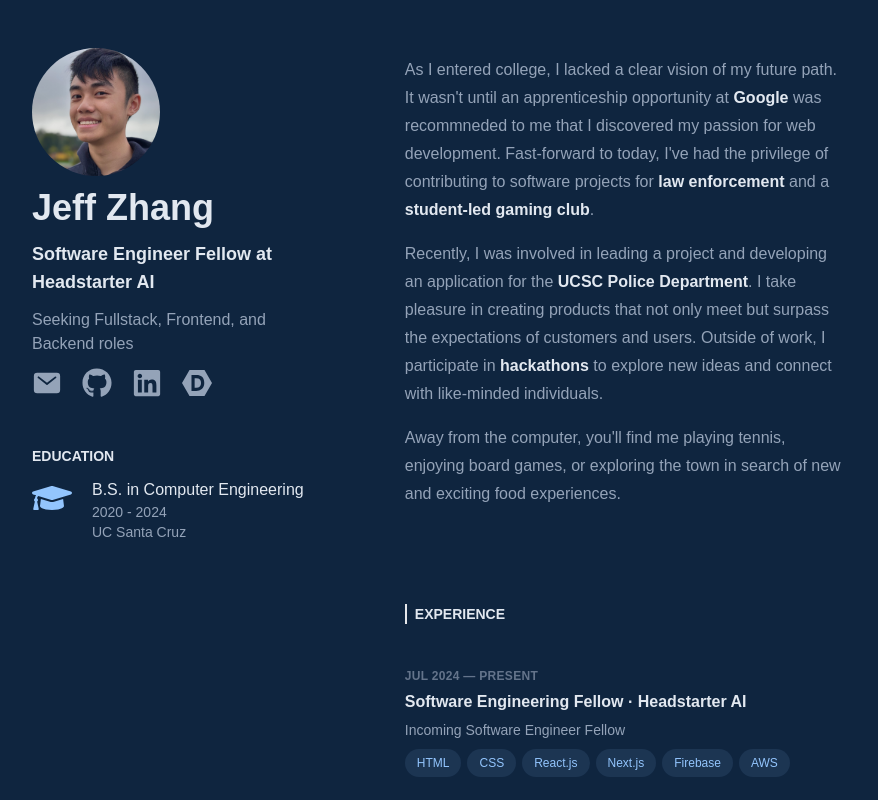
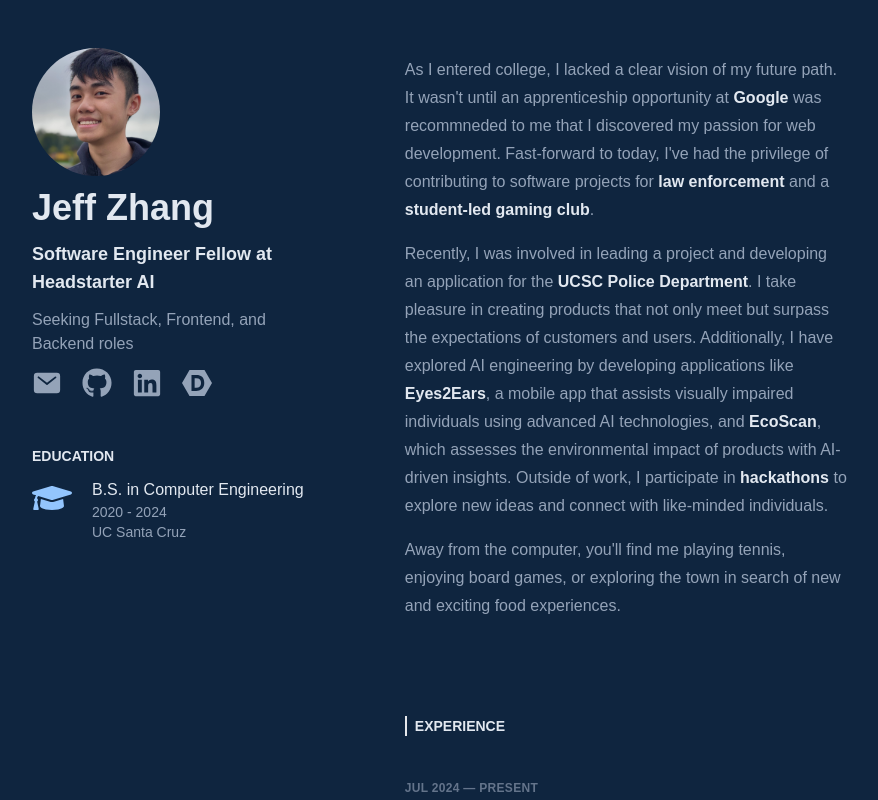
Before and after one commit to Jeffuz/Personal-Portfolio, a React (Create React App) app: page /#/ in a window 1280 px wide. Shown: the whole page, without its empty margins (264-1142 px from the left). Built offline with nearby package versions, Linux system fonts and the light colour scheme.

Commit message:
update about me

```diff
--- a/src/components/about.jsx
+++ b/src/components/about.jsx
@@ -16,7 +16,11 @@
                     Recently, I was involved in leading a project and developing an application for the
                     <span className='about_bold_importance'> <a href='https://police.ucsc.edu/' target='_blank'>UCSC Police Department</a></span>.
                     I take pleasure in creating products that not only meet but surpass the expectations of customers and users.
-
+                    Additionally, I have explored AI engineering by developing applications like
+                    <span className='about_bold_importance'> <a href='https://github.com/Jeffuz/Eyes2Ears' target='_blank'>Eyes2Ears</a></span>
+                    , a mobile app that assists visually impaired individuals using advanced AI technologies, and
+                    <span className='about_bold_importance'> <a href='https://github.com/Jeffuz/EcoScan' target='_blank'>EcoScan</a></span>
+                    , which assesses the environmental impact of products with AI-driven insights.
                     Outside of work, I participate in
                     <span className='about_bold_importance'> <a href='https://devpost.com/hackathons' target='_blank'>hackathons</a> </span> to explore new ideas and connect with like-minded individuals.
                 </div>
```
